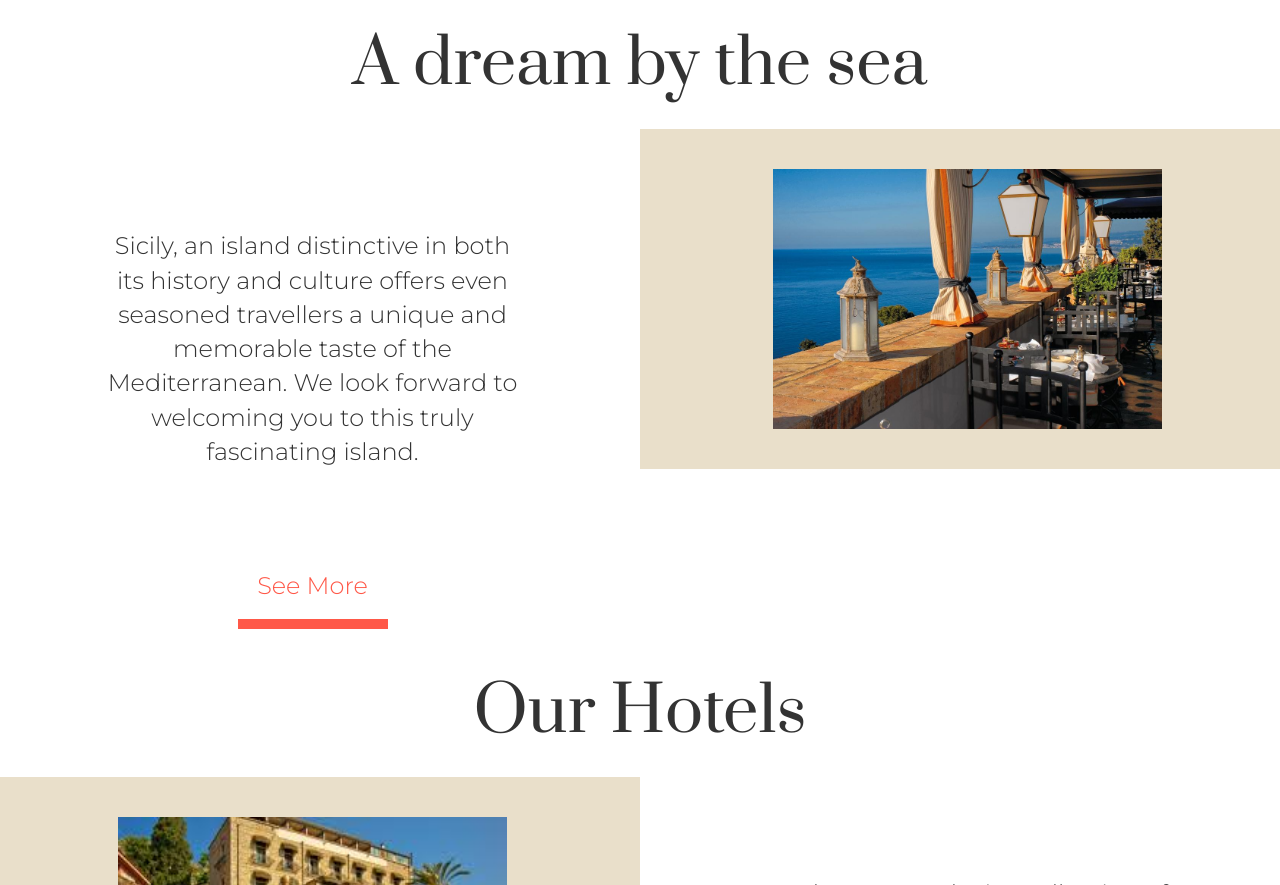
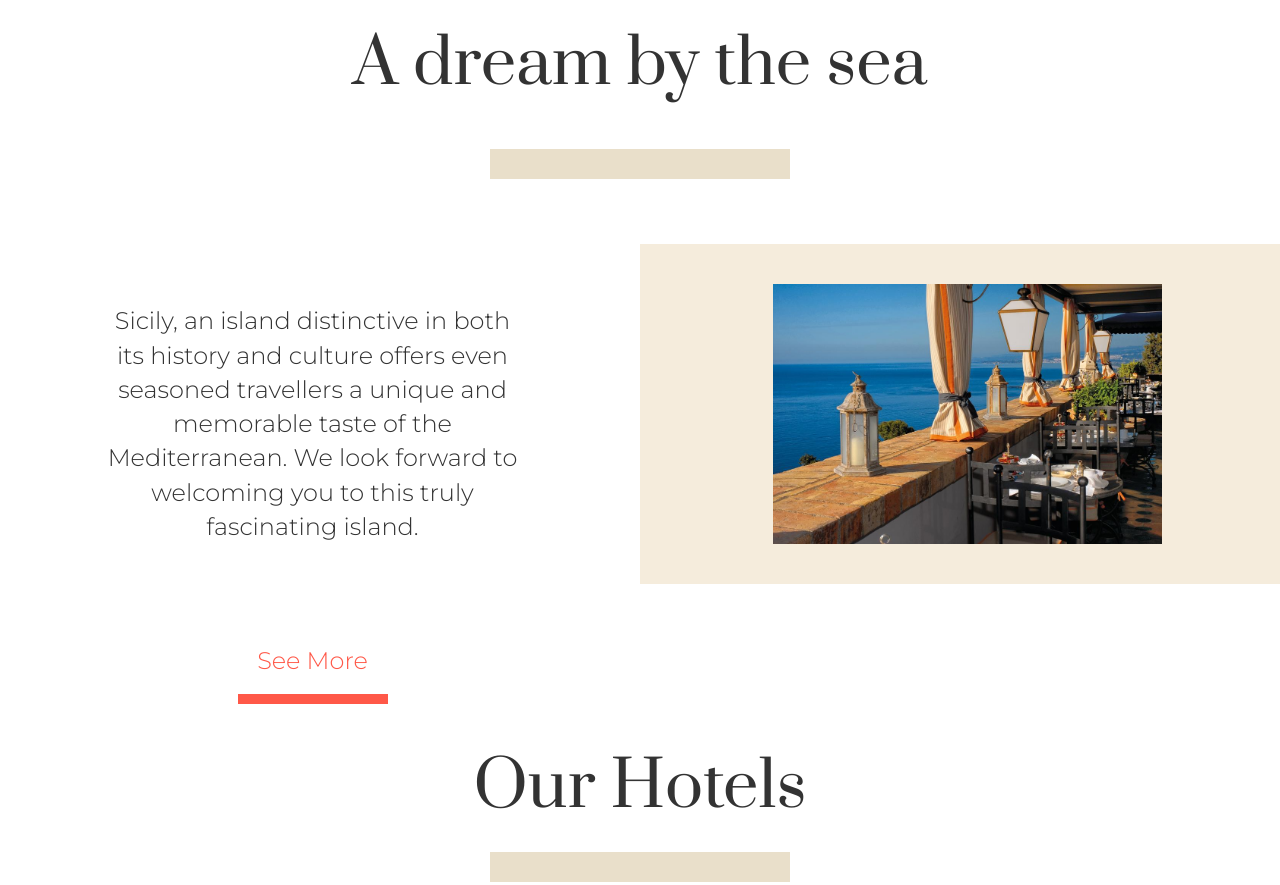
Before and after one commit to fergusthompson/just-sicily, a plain HTML site: page index.html in a window 1280 px wide. Shown: the part 820-1705 px from the top of the page. Drawn offline with nearby package versions, Linux system fonts and the light colour scheme.

Commit message:
modified styling

```diff
--- a/assets/css/style.css
+++ b/assets/css/style.css
@@ -48,8 +48,9 @@
  }
 
  .hotel-photo-frame{
-     background-color: #e9dfca;
+     background-color: #F5ECDC;
      text-align: center;
+     margin-top: 40px;
  }
 
 .hotel-image{
@@ -141,3 +142,15 @@ label{
     font-family: "Montserrat", sans-serif;
     font-size: 15px;
 }
+
+.heading-container{
+    text-align: center;
+}
+
+.header-underline{
+    height: 30px;
+    width: 300px;
+    background-color: #e9dfca;
+    text-align: center;
+    display: inline-block;
+}
--- a/index.html
+++ b/index.html
@@ -46,9 +46,11 @@
     </header>
 
     <!----------about section------------------>
-    <div>
-      <h1 class="about-heading">A dream by the sea</h1>
+    <div class="heading-container">
+      <h1 class="about-heading">A dream by the sea</h1><br>
+       <div class="header-underline"></div>
     </div>
+    <br>
     <div class="row">
       <div class="col-lg-6 about-paragraph-container">
         <p class="about-paragraph">
@@ -71,9 +73,11 @@
       </div>
     </div>
     <!----------hotels section------------------>
-    <div>
+    <div class="heading-container">
       <h1 class="about-heading">Our Hotels</h1>
+       <div class="header-underline"></div>
     </div>
+    <br>
     <div class="row hotels-section">
       <div class="col-lg-6 hotel-photo-frame">
         <img
```
